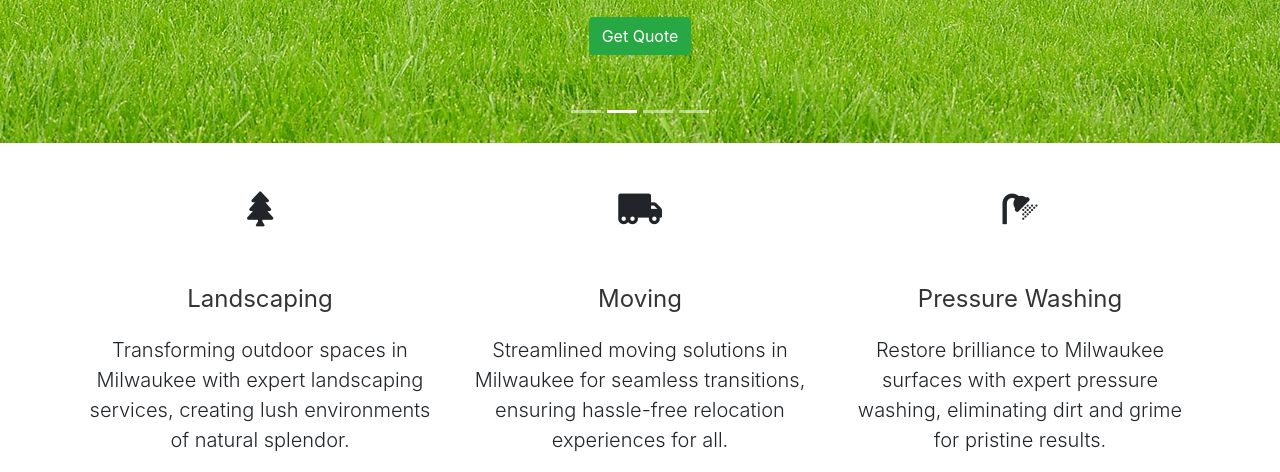
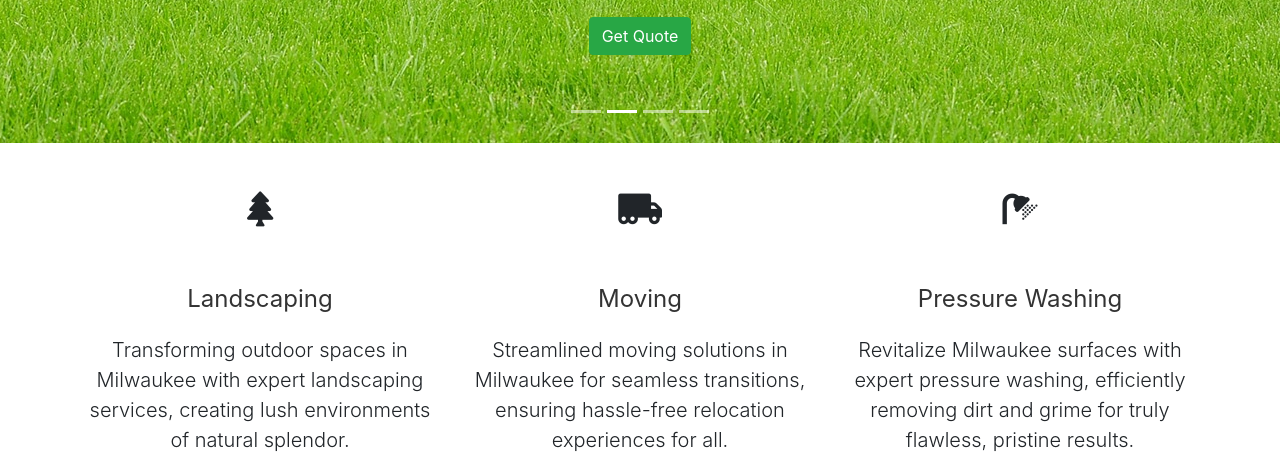
Before and after one commit to mshelleh/collegeyardpro-mshelleh, a plain HTML site: page index.html in a window 1280 px wide. Shown: the part 445-917 px from the top of the page. Drawn offline with Linux system fonts and the light colour scheme.

Commit message:
Update index.html

```diff
--- a/index.html
+++ b/index.html
@@ -140,7 +140,7 @@
 				<div class="col-lg-4 col-md-4">
 					<i class="fas fa-duotone fa-shower mb-3"></i>
 					<h3>Pressure Washing</h3>
-					<p class="lead mt-2">Restore brilliance to Milwaukee surfaces with expert pressure washing, eliminating dirt and grime for pristine results.</p>
+					<p class="lead mt-2">Revitalize Milwaukee surfaces with expert pressure washing, efficiently removing dirt and grime for truly flawless, pristine results.</p>
 					<a href="contact.html" class="btn btn-success">Get Quote</a>
 				</div>
 			</div>
```
